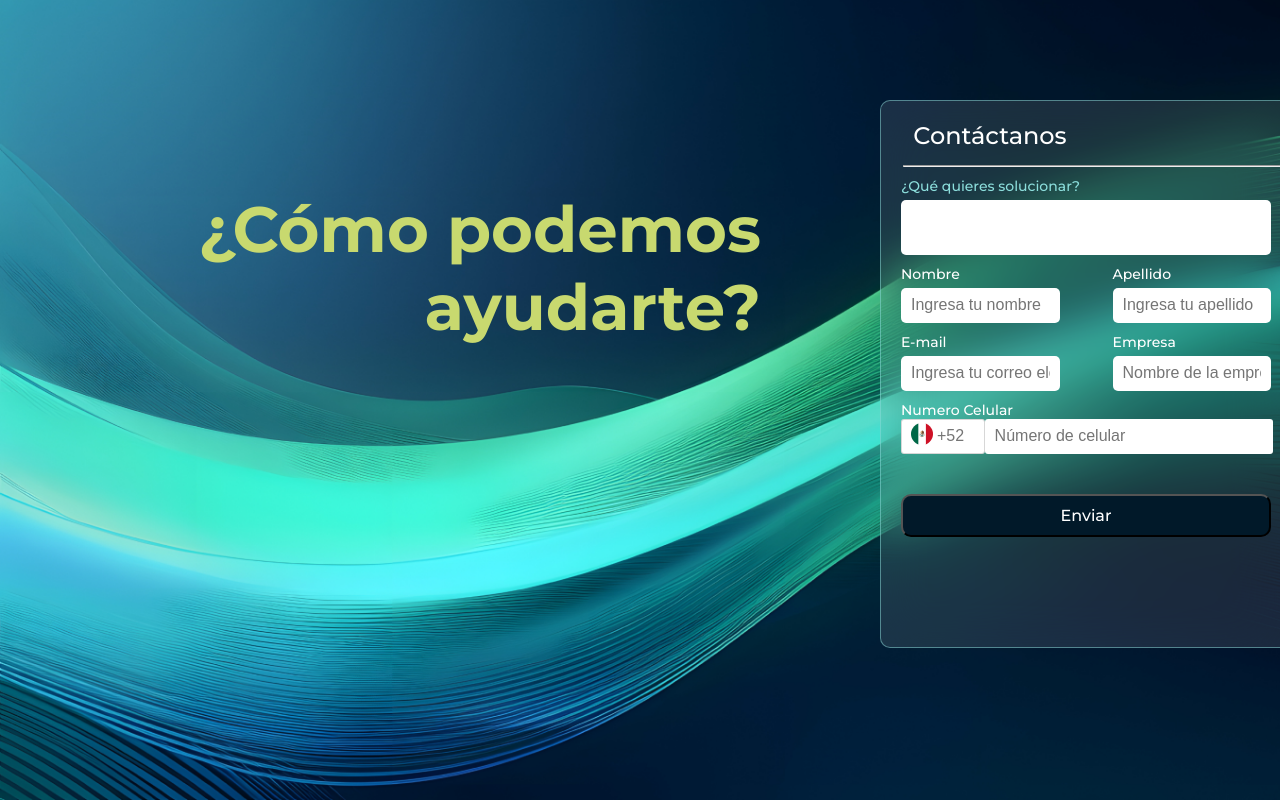
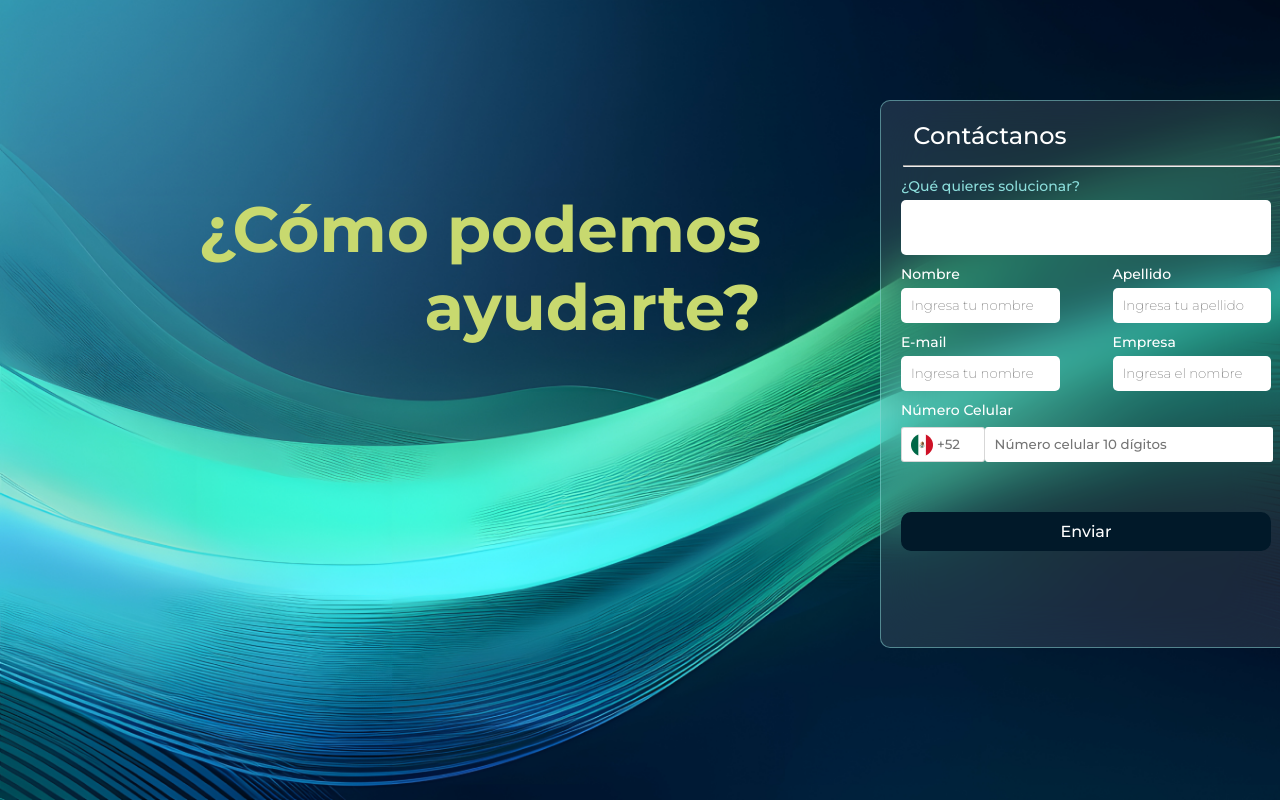
Before and after one commit to Pixabyte-Corporation/albbus-website, a Next.js app: page /home in a window 1280 px wide. Shown: the part 3044-3844 px from the top of the page. Built offline with nearby package versions, Linux system fonts and the light colour scheme.

Commit message:
feature/contact

```diff
--- a/src/components/Form/Formcontact.module.scss
+++ b/src/components/Form/Formcontact.module.scss
@@ -112,15 +112,19 @@
 }
 
 .input::placeholder {
-  font-size: 16px;
+  font-family: Montserrat;
+  font-weight: 200;
 }
 
 .input3::placeholder {
-  font-size: 16px;
+  font-family: Montserrat;
+  font-weight: 500;
 }
 
 .input2::placeholder {
-  font-size: 16px;
+  font-family: Montserrat;
+  font-weight: 500;
+
 }
 
 .enviar {
@@ -131,6 +135,7 @@
   align-items: center;
   gap: 10px;
   border-radius: 10px;
+  border: #011929;
   background: #011929;
   color: #fff;
   font-size: 16px;
@@ -154,12 +159,13 @@
 .Inputlada {
   display: flex;
   align-items: center;
+  margin-bottom: 10px;
 }
 
 .icon {
   display: block;
   position: absolute;
-  top: 61%;
+  top: 63%;
   left: 30px;
   transform: translateY(-50%);
   background: none;
@@ -171,4 +177,5 @@
   font-family: Montserrat;
   font-weight: 500;
   margin-left: 20px;
+  margin-bottom: 8px;
 }
--- a/src/components/Form/index.jsx
+++ b/src/components/Form/index.jsx
@@ -40,7 +40,7 @@ export default function Formcontact() {
           <input
             className={style.input}
             type="text"
-            placeholder="Ingresa tu correo electrónico"
+            placeholder="Ingresa tu nombre"
           />
         </div>
         <div className={style.column}>
@@ -48,11 +48,11 @@ export default function Formcontact() {
           <input
             className={style.input}
             type="text"
-            placeholder="Nombre de la empresa"
+            placeholder="Ingresa el nombre"
           />
         </div>
       </div>
-      <p className={style.num}>Numero Celular</p>
+      <p className={style.num}>Número Celular</p>
       <div className={style.inputRow}>
         <span className={style.Inputlada}>
           <Image className={style.icon} src={lada} alt="lada" />
@@ -60,7 +60,7 @@ export default function Formcontact() {
           <input
             className={style.input2}
             type="text"
-            placeholder="Número de celular"
+            placeholder="Número celular 10 dígitos"
           />
         </span>
       </div>
```
